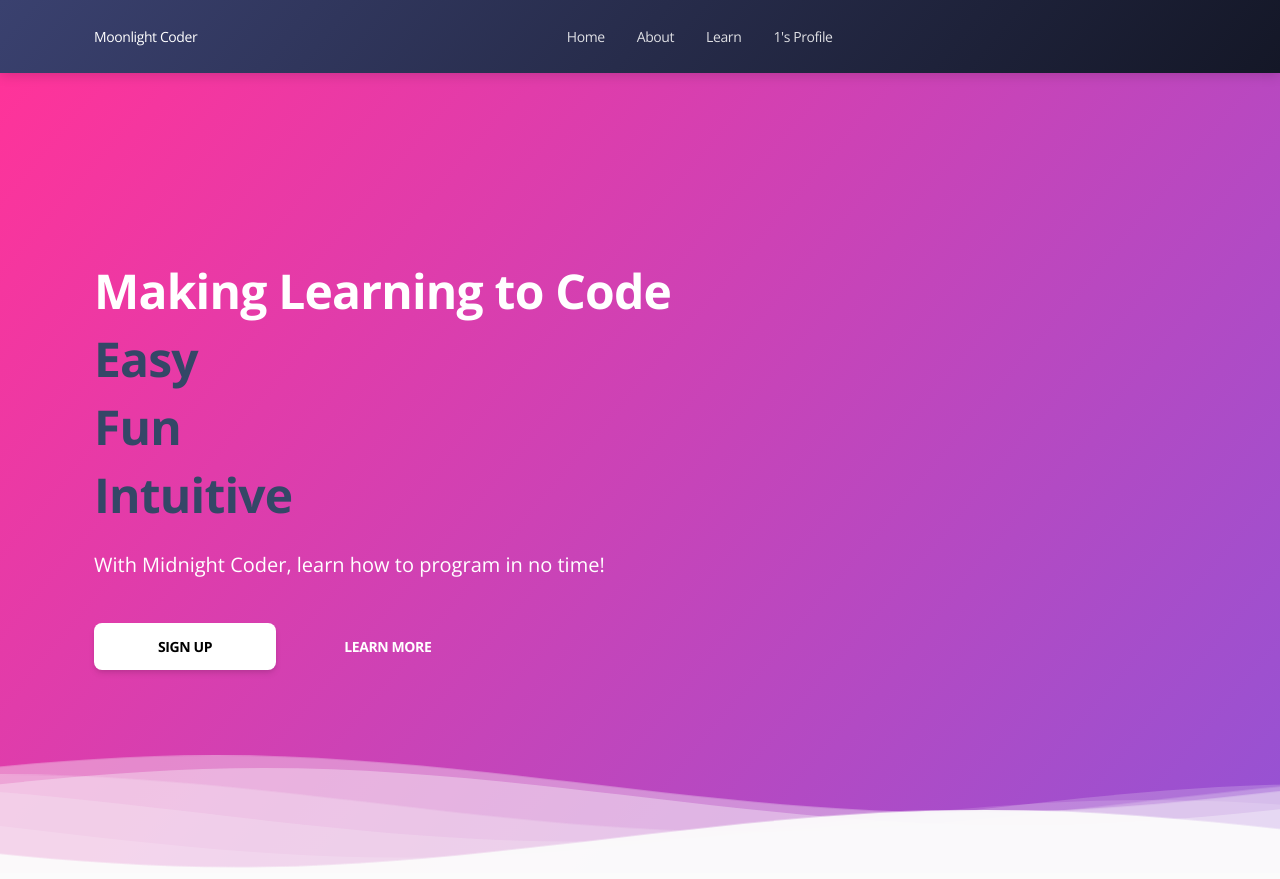
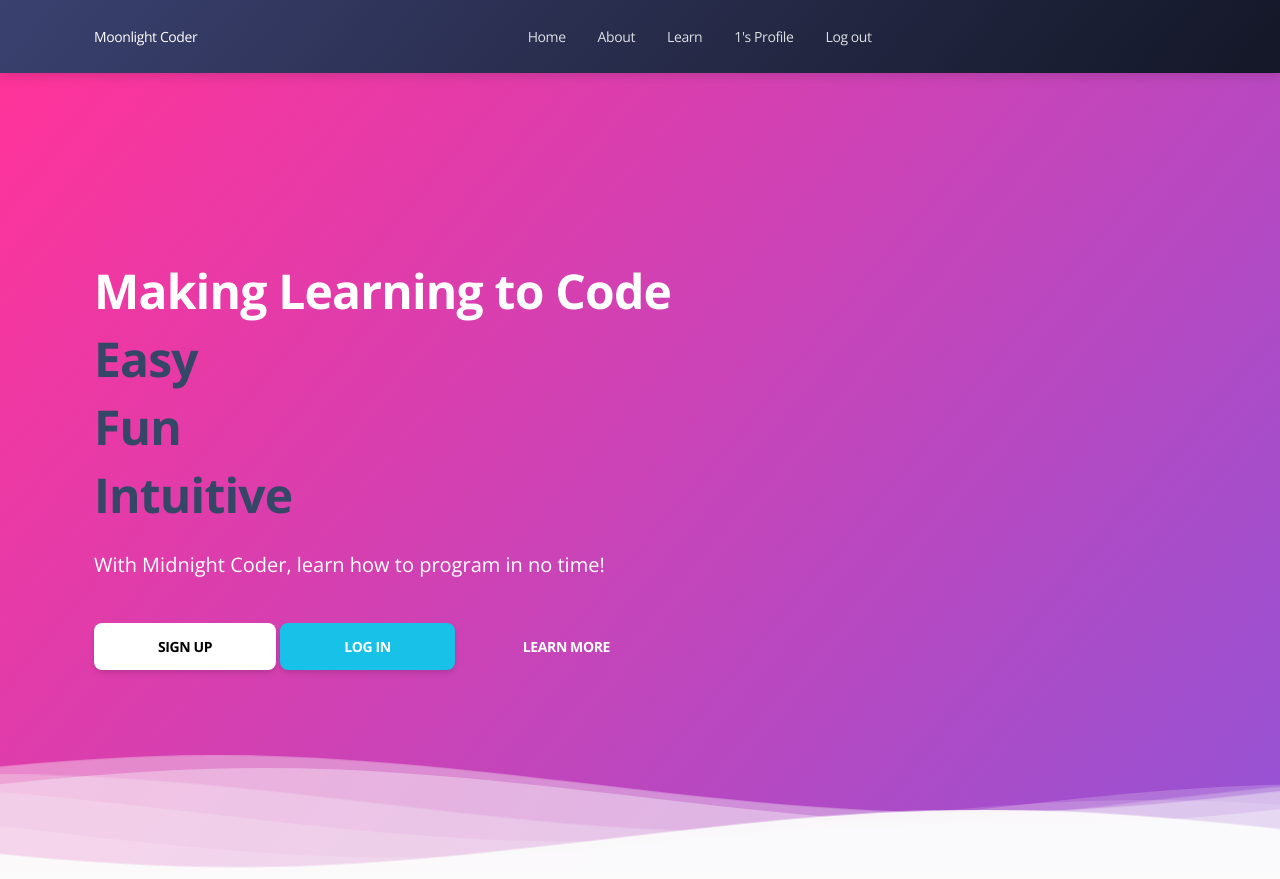
Before and after one commit to cwojick48/moonlight-coder, a Flask app: page / in a window 1280 px wide. Shown: the top 879 px of the page. Run offline with Flask 2, Linux system fonts and the light colour scheme; a user stored in the database is signed in; some libraries are stand-ins or nearby versions.

Commit message:
Navbar improvements for log in/ sign out etc

```diff
--- a/moonlight_coder/templates/home.html
+++ b/moonlight_coder/templates/home.html
@@ -15,7 +15,8 @@
                     <p class="lead text-white text-start pe-5 mt-4">With Midnight Coder, learn how to program in no time!</p>
                     <br />
                     <div class="buttons">
-                        <a href="login"><button type="button" class="btn btn-lg btn-white">Sign Up</button></a>
+                        <a href="{{ url_for('signup') }}"><button type="button" class="btn btn-lg btn-white">Sign Up</button></a>
+                        <a href="{{ url_for('login') }}"><button type="button" class="btn btn-lg btn-info">Log in</button></a>
                         <a href="{{ url_for('about') }}"><button type="button" class="btn btn-lg btn-link text-white">Learn More</button></a>
                     </div>
                 </div>
--- a/moonlight_coder/templates/main.html
+++ b/moonlight_coder/templates/main.html
@@ -59,17 +59,29 @@
                     </a>
                 </li>
 
+                {% if current_user.is_authenticated %}
                     <li class="nav-item dropdown dropdown-hover mx-2">
-                    {% if current_user.is_authenticated %}
                         <a class="nav-link ps-2 d-flex justify-content-between cursor-pointer align-items-center" role="button" href="{{ url_for('profile') }}">
                             {{ current_user.id }}'s Profile
                         </a>
+                    </li>
+                    <li class="nav-item dropdown dropdown-hover mx-2">
+                        <a class="nav-link ps-2 d-flex justify-content-between cursor-pointer align-items-center" role="button" href="{{ url_for('logout') }}">
+                            Log out
+                        </a>
+                    </li>
                 {% else %}
+                    <li class="nav-item dropdown dropdown-hover mx-2">
                         <a class="nav-link ps-2 d-flex justify-content-between cursor-pointer align-items-center" role="button" href="{{ url_for('signup') }}">
                             Signup
                         </a>
+                    </li>
+                    <li class="nav-item dropdown dropdown-hover mx-2">
+                        <a class="nav-link ps-2 d-flex justify-content-between cursor-pointer align-items-center" role="button" href="{{ url_for('login') }}">
+                            Log in
+                        </a>
+                    </li>
                 {% endif %}
-                </li>
             </ul>
         </div>
     </div>
```
Lines whose indentation alone changed are shown as unchanged.
